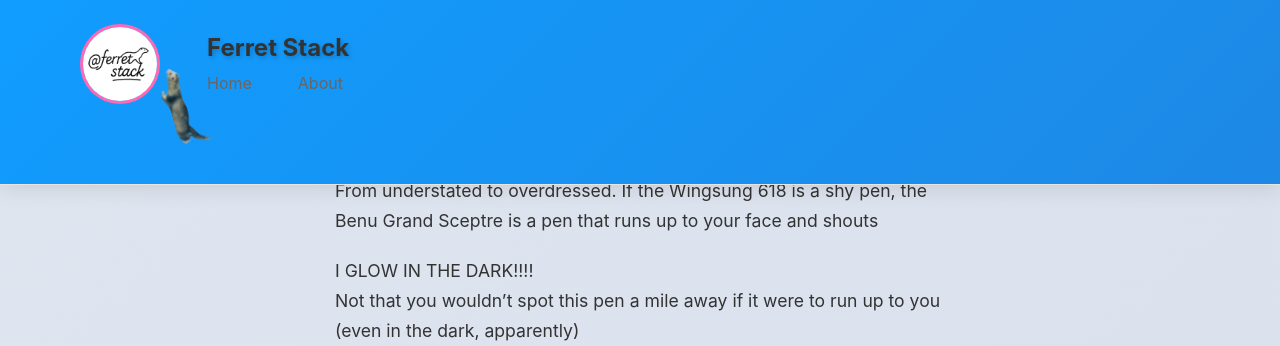
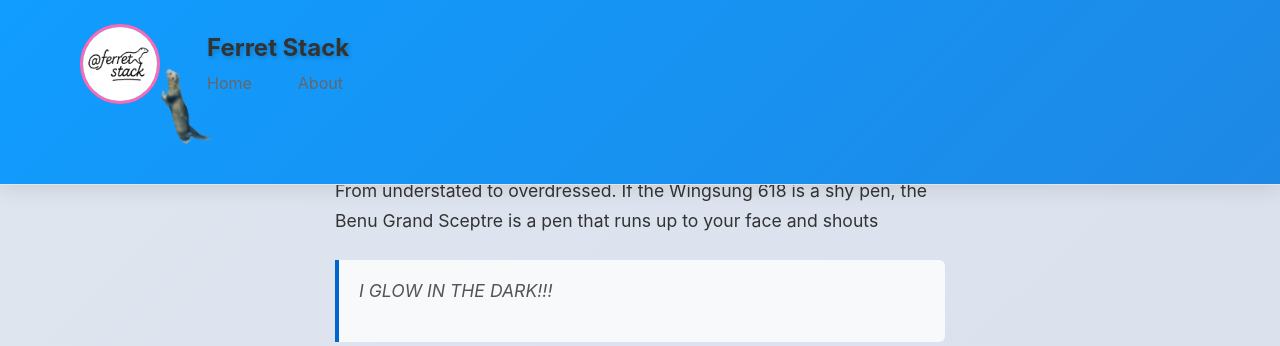
Before and after one commit to ferret-stack/ferret-stack.github.io, a Jekyll site: the page built from _posts/2025-09-01-Dinkie-Thinking.md, in a window 1280 px wide and 900 px high, scrolled down 8180 px, cut to the strip 0-346 px from the top of the window. Built offline with Jekyll 4.4.1, drawn with Linux system fonts in a browser that asks for light colours; a script that is not in the unit is left out.

Commit message:
Update 2025-09-01-Dinkie-Thinking.md

```diff
--- a/_posts/2025-09-01-Dinkie-Thinking.md
+++ b/_posts/2025-09-01-Dinkie-Thinking.md
@@ -115,7 +115,7 @@
 
 From understated to overdressed. If the Wingsung 618 is a shy pen, the Benu Grand Sceptre is a pen that runs up to your face and shouts
 
-<div class="post-content blockquote">I GLOW IN THE DARK!!!!</div>
+> I GLOW IN THE DARK!!!
 
 Not that you wouldn't spot this pen a mile away if it were to run up to you (even in the dark, apparently)
 
```
Also changed, not shown: other parts of _posts/2025-09-01-Dinkie-Thinking.md (+1 -1 lines).
